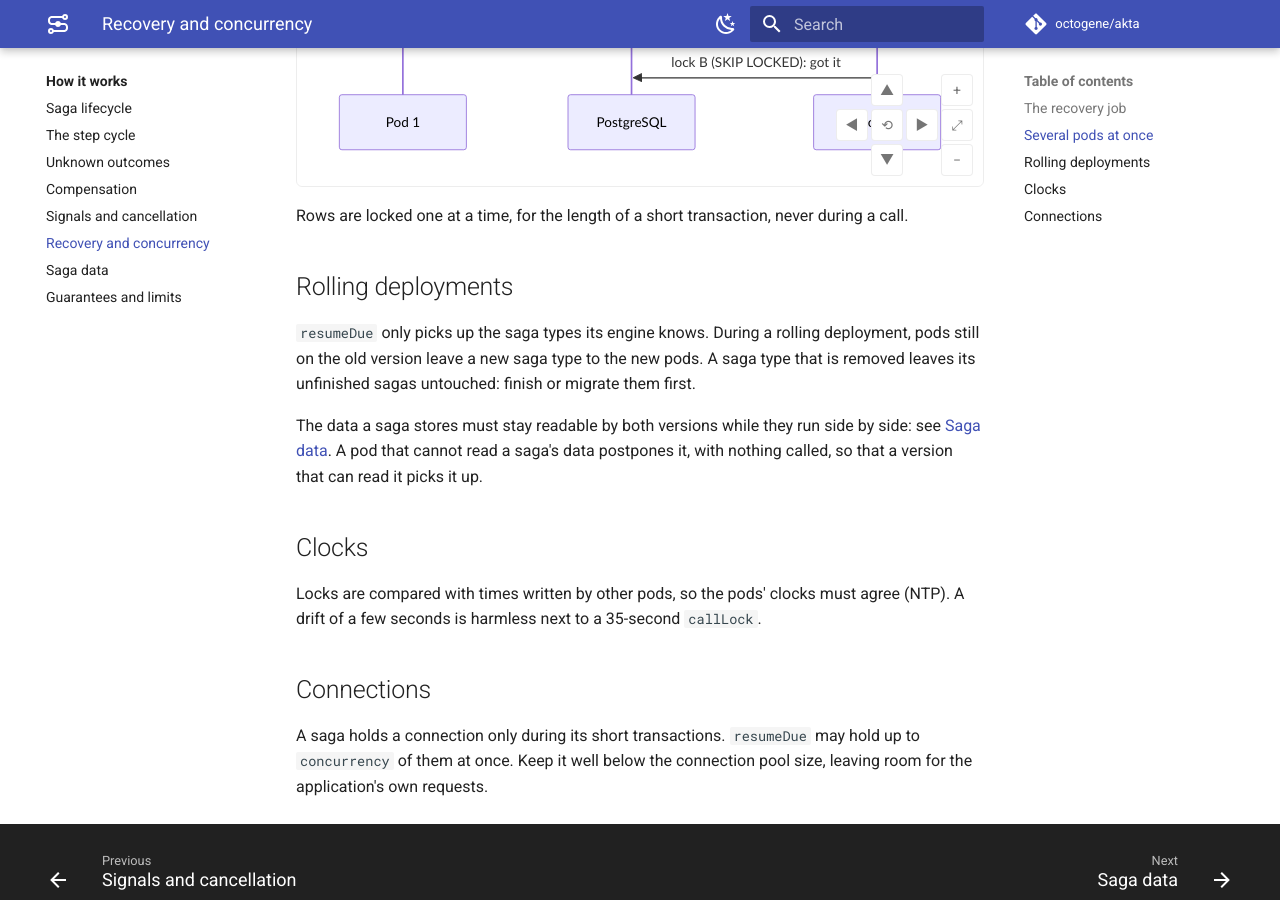
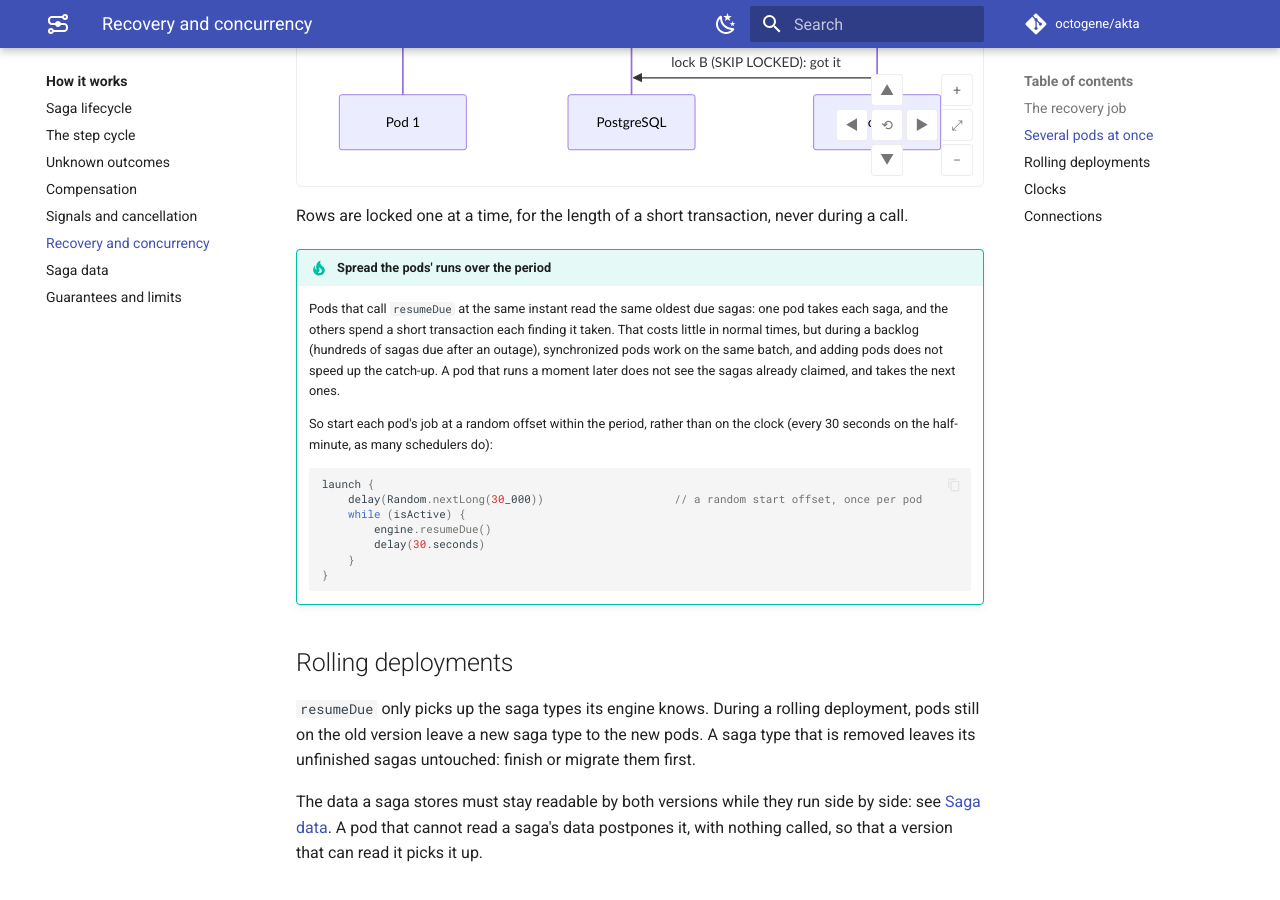
Before and after one commit to octogene/akta, an MkDocs documentation site: the page built from docs/how-it-works/recovery.md, in a window 1280 px wide and 900 px high, scrolled down 1175 px. Built offline with MkDocs 1.6.1 and Material for MkDocs 9.7.7, drawn with Linux system fonts in a browser that asks for light colours; comment, search, counter and statistics services are not loaded.

Commit message:
Advise starting each pod's recovery job at a random offset
findDue is a plain read of the oldest due sagas, so pods that call
resumeDue at the same instant get the same ids. One pod claims each
saga; the others each spend a short transaction finding it taken (the
claim stops at IN_PROGRESS before decoding anything). That costs little
in normal times, but during a backlog, hundreds of sagas due after an
outage, synchronized pods work on the same batch, and adding pods does
not speed up the catch-up. A pod that runs a moment later is not
affected: a claim moves next_attempt_at to the end of its lock, so
findDue skips the sagas already taken and returns the next ones.

Schedulers that fire on the clock align pods exactly. The recovery page
now advises a random start offset per pod within the period, with an
example, and the production checklist says so.

A code change was considered and left out: claiming a batch in one
transaction would start every call's lock timer at once while only
concurrency of them run, and leasing rows through next_attempt_at would
mix scheduling into the column that carries backoff and timeouts. A
wider, shuffled findDue window remains an option if backlogs matter.

Co-Authored-By: Claude Opus 5.5 <noreply@anthropic.com>

````diff
--- a/docs/how-it-works/recovery.md
+++ b/docs/how-it-works/recovery.md
@@ -34,6 +34,21 @@ sequenceDiagram
 
 Rows are locked one at a time, for the length of a short transaction, never during a call.
 
+!!! tip "Spread the pods' runs over the period"
+    Pods that call `resumeDue` at the same instant read the same oldest due sagas: one pod takes each saga, and the others spend a short transaction each finding it taken. That costs little in normal times, but during a backlog (hundreds of sagas due after an outage), synchronized pods work on the same batch, and adding pods does not speed up the catch-up. A pod that runs a moment later does not see the sagas already claimed, and takes the next ones.
+
+    So start each pod's job at a random offset within the period, rather than on the clock (every 30 seconds on the half-minute, as many schedulers do):
+
+    ```kotlin
+    launch {
+        delay(Random.nextLong(30_000))                    // a random start offset, once per pod
+        while (isActive) {
+            engine.resumeDue()
+            delay(30.seconds)
+        }
+    }
+    ```
+
 ## Rolling deployments
 
 `resumeDue` only picks up the saga types its engine knows. During a rolling deployment, pods still on the old version leave a new saga type to the new pods. A saga type that is removed leaves its unfinished sagas untouched: finish or migrate them first.
````
Also changed, not shown: docs/operations/index.md (+1 -1 lines).
